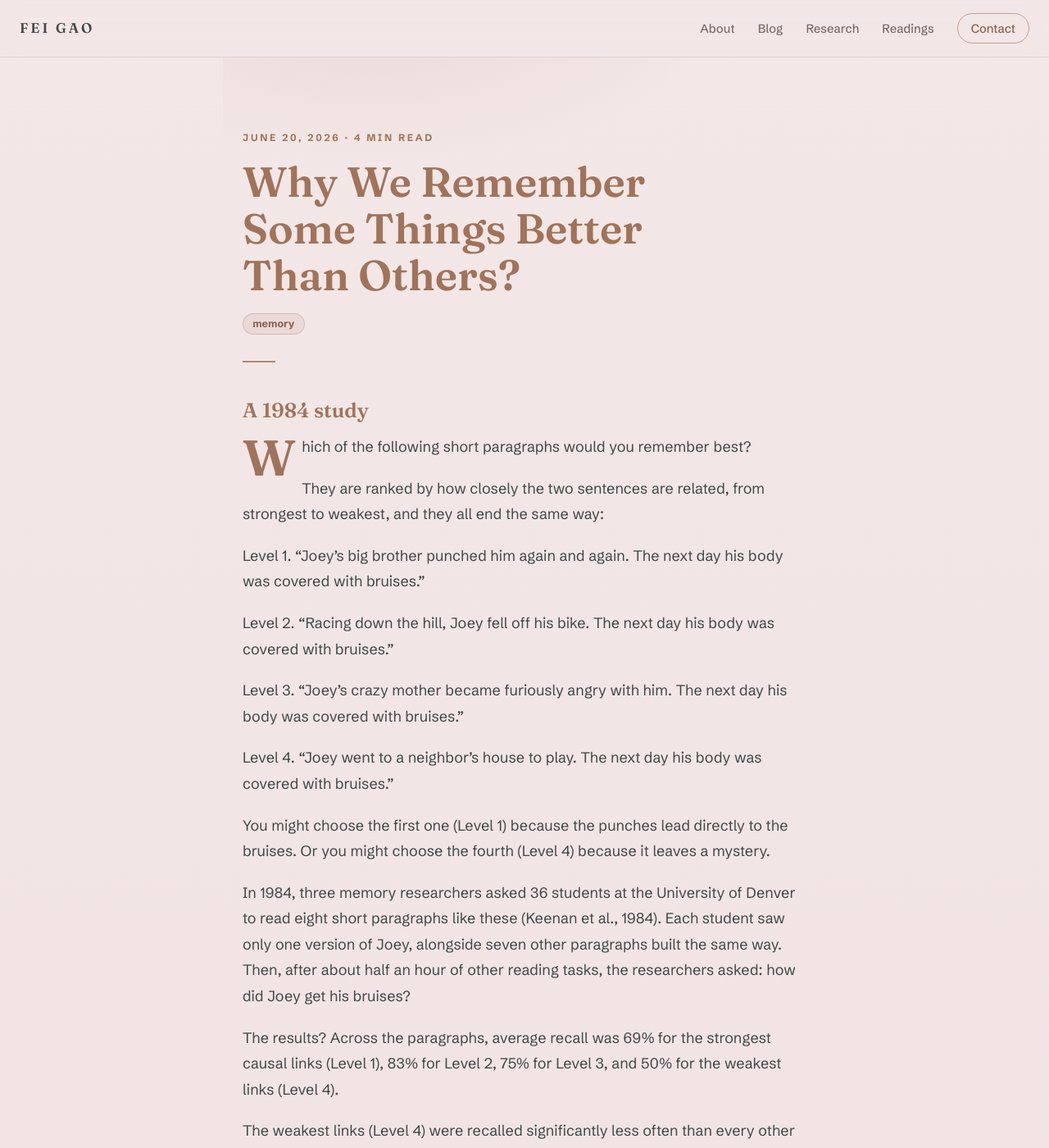
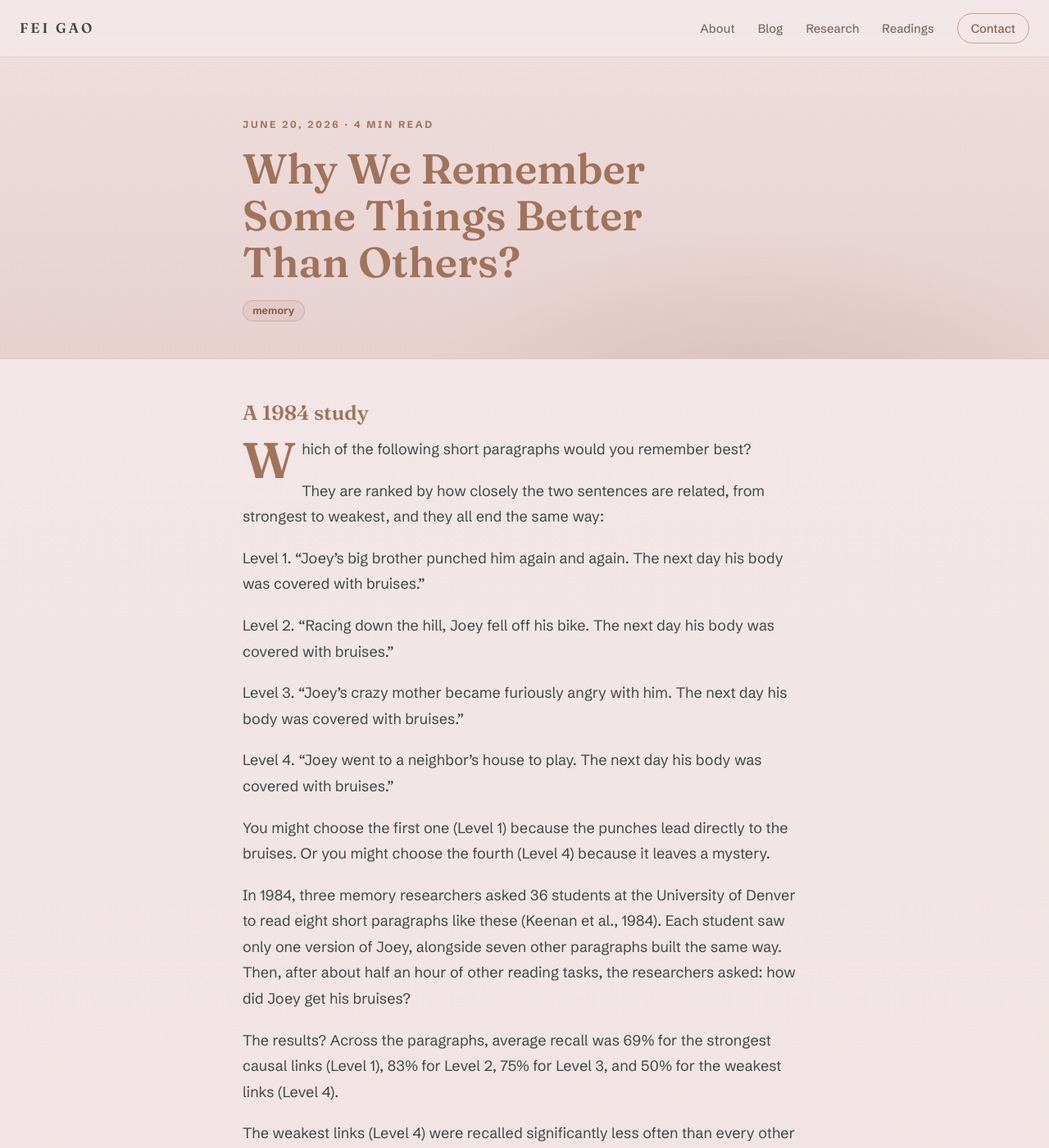
Before and after one commit to gaofei9/gaofei9.github.io, a Jekyll site: the page built from _posts/2026-06-20-why-we-remember-some-things-better-than-others.md, in a window 1280 px wide and 1400 px high. Shown: the whole window at 82% size. Built offline with Jekyll 4.4.1, drawn with Linux system fonts in a browser that asks for light colours.

Commit message:
Give the post header a full-width tinted band
Owner's call after seeing both two-layer options: the flat band, not the
raised sheet. The header moves out of the article column into a
full-width band one step deeper than the page ground - #eedddc down to
the ground-strong blush - with the homepage hero's bronze glow sitting
low in it and a fine line closing it. The inner column matches the
article column so the title stays aligned with the text. The in-column
header rule and the glow behind the old header go away; the band's edge
now does that work, including above a post that opens on a heading.

Co-Authored-By: Claude Opus 5 (1M context) <noreply@anthropic.com>

```diff
--- a/_layouts/post.html
+++ b/_layouts/post.html
@@ -3,8 +3,8 @@ layout: default
 ---
 {%- assign words = content | strip_html | number_of_words -%}
 {%- assign minutes = words | divided_by: 200 | at_least: 1 -%}
-<article class="section post">
-  <header class="post-header">
+<header class="post-band">
+  <div class="post-band-inner">
     <p class="eyebrow">{{ page.date | date: "%B %-d, %Y" }} · {{ minutes }} min read</p>
     <h1>{{ page.title }}</h1>
     {% if page.tags.size > 0 %}
@@ -15,7 +15,9 @@ layout: default
       {% endfor %}
     </p>
     {% endif %}
-  </header>
+  </div>
+</header>
+<article class="section post">
   <div class="post-content">
     {{ content }}
   </div>
--- a/style.css
+++ b/style.css
@@ -380,25 +380,28 @@ a:focus-visible { outline: 2px solid var(--bronze); outline-offset: 3px; border-
 
 /* ---------- Blog ---------- */
 
+/* Full-width tinted band holding the post header: one step deeper than the
+   page ground, with the bronze glow from the homepage hero inside it. The
+   inner column matches the article column so the title aligns with the text. */
+.post-band {
+  background:
+    radial-gradient(ellipse 40rem 20rem at 72% 115%,
+      rgba(160, 115, 90, 0.18), transparent 65%),
+    linear-gradient(180deg, #eedddc 0%, var(--ground-strong) 100%);
+  border-bottom: 1px solid var(--line);
+}
+
+.post-band-inner {
+  max-width: 46rem;
+  margin: 0 auto;
+  padding: 4.5rem 1.5rem 2.8rem;
+}
+
+.post-band h1 { font-size: clamp(2.2rem, 6vw, 3.2rem); margin-bottom: 1.1rem; }
+
 .post {
   max-width: 46rem;
-  background:
-    radial-gradient(ellipse 42rem 22rem at 25% -6rem,
-      rgba(160, 115, 90, 0.12), transparent 65%);
-}
-
-.post-header { margin-bottom: 2.8rem; }
-.post-header h1 { font-size: clamp(2.2rem, 6vw, 3.2rem); margin-bottom: 1.1rem; }
-
-/* Short bronze rule closing the header, echoing the readings group marks. */
-.post-header::after {
-  content: "";
-  display: block;
-  width: 2.5rem;
-  height: 2px;
-  background: var(--bronze);
-  margin-top: 2rem;
-  opacity: 0.8;
+  padding-top: 3.25rem;
 }
 
 .post-tags { display: flex; flex-wrap: wrap; gap: 0.4rem; }
@@ -433,7 +436,7 @@ a.tag-chip:hover { background: var(--rose); border-color: var(--rose); color: #f
   background: var(--rose);
   margin-bottom: 0.8rem;
 }
-/* A post that opens on a heading already has the header's rule above it. */
+/* A post that opens on a heading already has the band's edge above it. */
 .post-content > h2:first-child { margin-top: 0; }
 .post-content > h2:first-child::before { display: none; }
 .post-content h3 { font-size: 1.2rem; margin: 1.8rem 0 0.7rem; }
@@ -825,6 +828,8 @@ a.readings-chip:hover {
   .hero-inner { grid-template-columns: 1fr; }
   .post-nav { grid-template-columns: 1fr; }
   .post-nav-card-next { align-items: flex-start; text-align: left; }
+  .post-band-inner { padding: 3rem 1.5rem 2.2rem; }
+  .post { padding-top: 2.5rem; }
   .portrait { max-width: 18rem; }
   .cred-strip { grid-template-columns: 1fr; }
   .about-grid { grid-template-columns: 1fr; gap: 2rem; }
```
